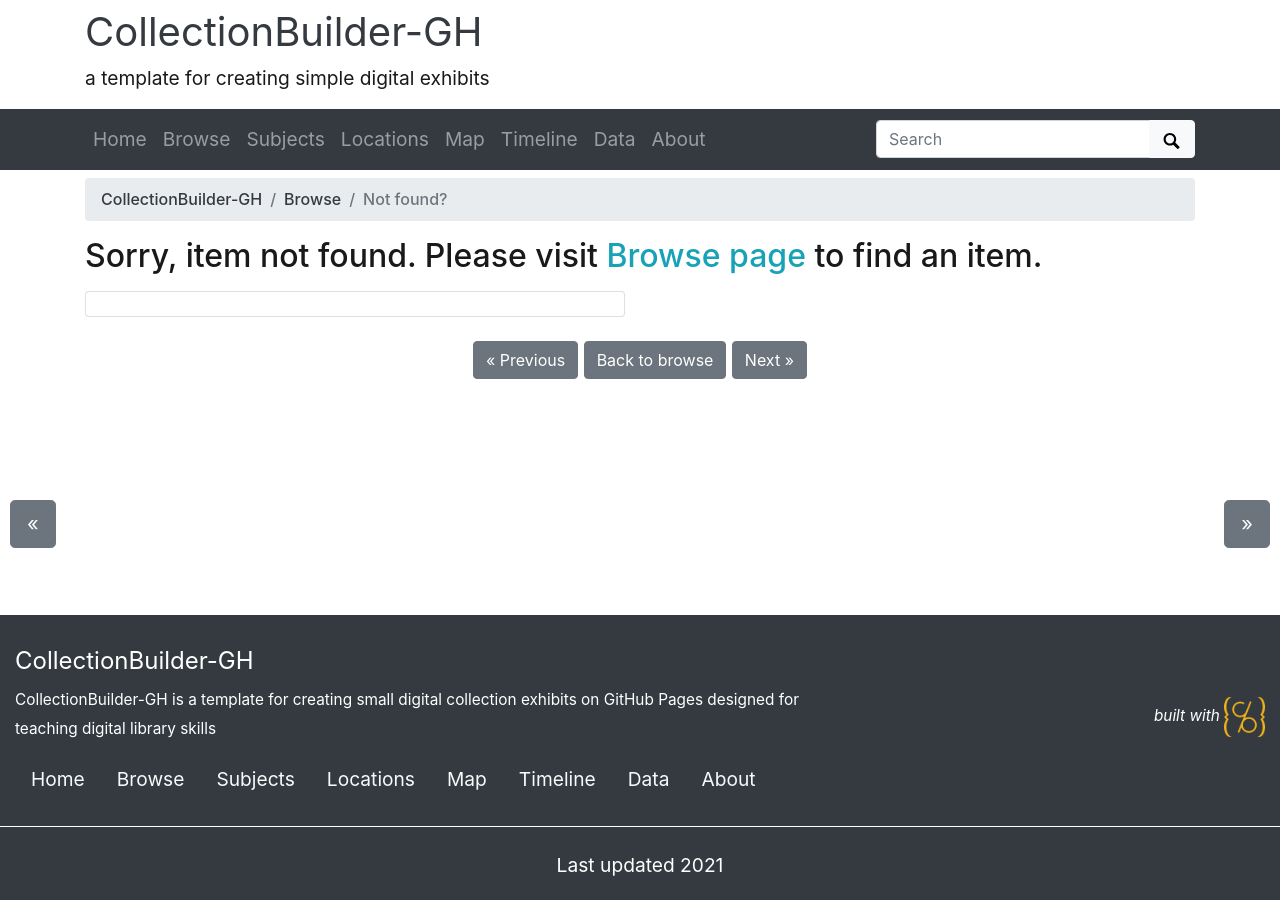
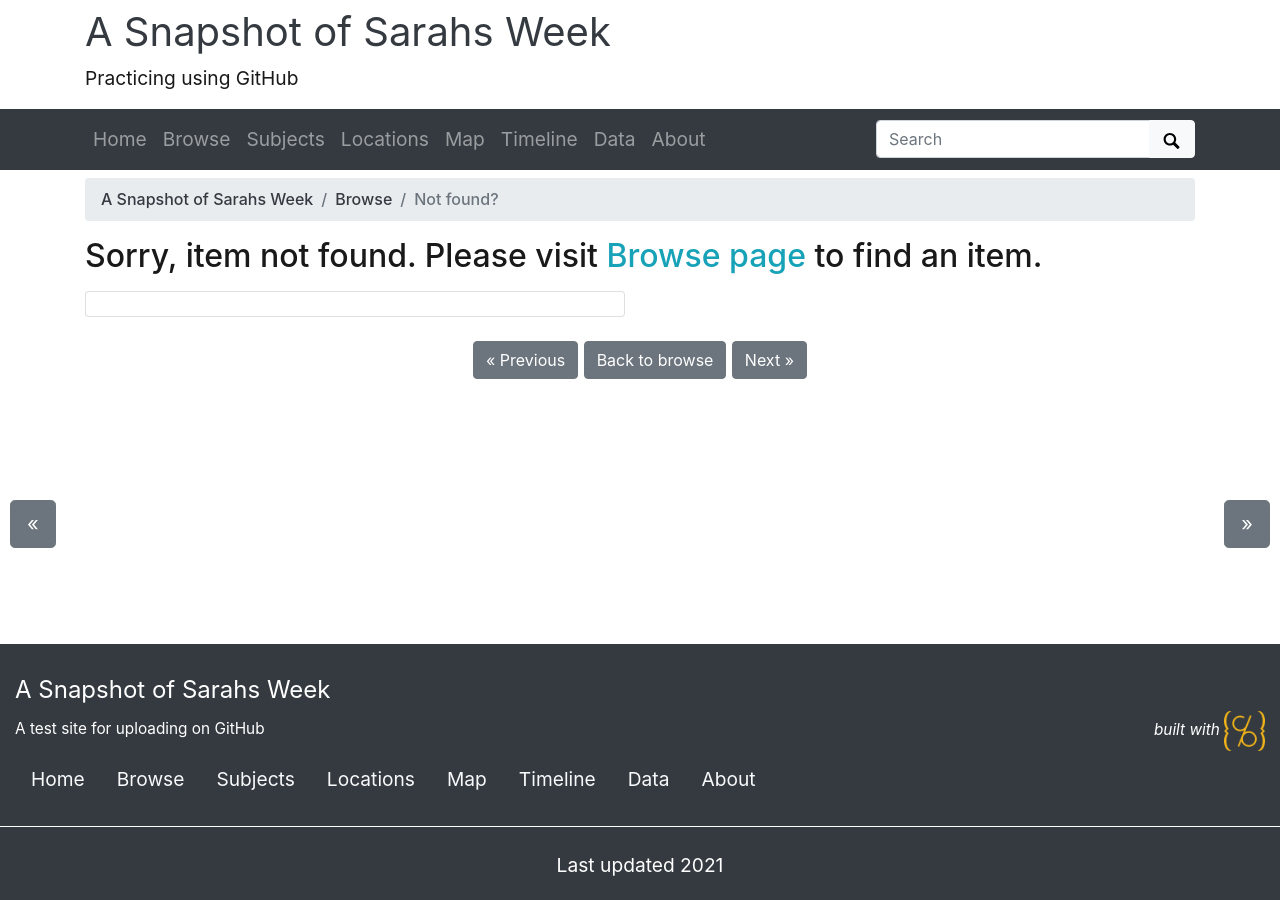
Before and after one commit to sp18al/exhibition-pratice-pics, a Jekyll site: the page built from pages/item.md, in a window 1280 px wide. Built offline with Jekyll 4.4.1, drawn with Linux system fonts in a browser that asks for light colours.

Commit message:
Update _config.yml

```diff
--- a/_config.yml
+++ b/_config.yml
@@ -20,14 +20,14 @@
 # SITE SETTINGS
 #
 # title of site appears in banner
-title: CollectionBuilder-GH
+title: A Snapshot of Sarahs Week
 # tagline, a short phrase that will appear throughout the site in the top banner
-tagline: a template for creating simple digital exhibits
+tagline: Practicing using GitHub
 # description appears in meta tags and other locations
 # this description might appear in search result lists, keep around 160 characters max
-description: "CollectionBuilder-GH is a template for creating small digital collection exhibits on GitHub Pages designed for teaching digital library skills"
+description: "A test site for uploading on GitHub"
 # creator of the digital collection, to appear in meta tags; we typically use our GitHub usernames but feel free to just use your name
-author: CollectionBuilder
+author: Sarah Puckett
 
 ##########
 # COLLECTION SETTINGS
```
